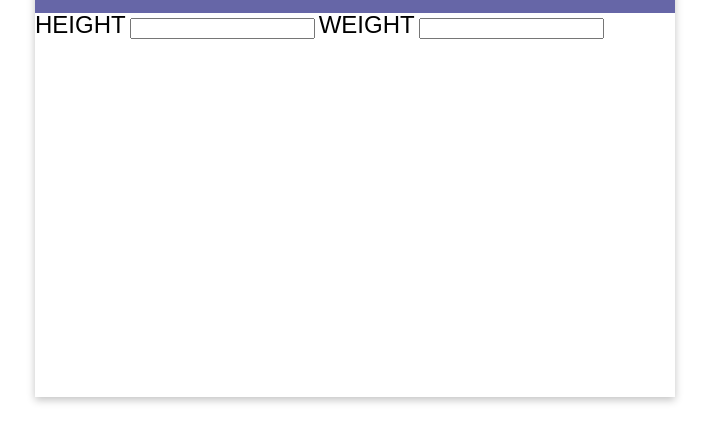
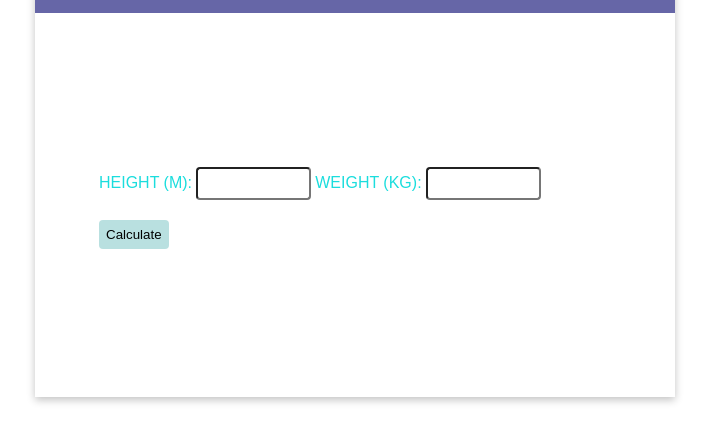
Before and after one commit to Muhammad-hdu-cpu/Projects, a plain HTML site: page BMI calculator/index.html in a window 1280 px wide. Shown: the part 203-644 px from the top of the page, without its empty margins (165-874 px from the left). Drawn offline with Linux system fonts and the light colour scheme.

Commit message:
The project is done

```diff
--- a/BMI calculator/index.html
+++ b/BMI calculator/index.html
@@ -13,10 +13,17 @@
       <div class="heading top-rounded">
         <h1>BMI Calculator</h1>
       </div>
-      <label class="label" for="height">Height</label>
-      <input id="height" name="height" class="input height" type="text">
-      <label class="label" for="weight">Weight</label>
-      <input id="weight" name="weight" class="input weight" type="text">
+      <div id="output" class="output">
+
+      </div>
+      <form id="bmiForm" class="input-field" onsubmit="calculateBMI(event)">
+        <label class="label" for="height">Height (m):</label>
+        <input id="height" name="height" class="input height" type="text" required />
+        <label class="label" for="weight">Weight (kg):</label>
+        <input id="weight" name="weight" class="input weight" type="number" required />
+        <button type="submit" id="submit-button" class="submit-button">Calculate</button>
+      </form>
     </div>
+    <script src="logic.js"></script>
   </body>
 </html>
--- /dev/null
+++ b/BMI calculator/logic.js
@@ -0,0 +1,32 @@
+function calculateBMI(event) {
+    event.preventDefault(); // Prevent form submission
+
+    // Get the input values
+    const height = parseFloat(document.getElementById('height').value);
+    const weight = parseFloat(document.getElementById('weight').value);
+
+    if (isNaN(height) || isNaN(weight)) {
+        alert('Please enter valid numbers for height and weight.');
+        return;
+    }
+
+    // Calculate BMI
+    const bmi = weight / (height ** 2);
+
+    // Update the output
+    const outputDiv = document.getElementById('output');
+    outputDiv.textContent = `Your BMI is ${bmi.toFixed(2)} (${getBMICategory(bmi)})`;
+}
+
+// Function to categorize BMI
+function getBMICategory(bmi) {
+    if (bmi < 18.5) {
+        return 'Underweight';
+    } else if (bmi >= 18.5 && bmi < 24.9) {
+        return 'Normal weight';
+    } else if (bmi >= 25 && bmi < 29.9) {
+        return 'Overweight';
+    } else {
+        return 'Obesity';
+    }
+}
--- a/BMI calculator/styles/style.css
+++ b/BMI calculator/styles/style.css
@@ -16,7 +16,32 @@
     font-family: 'Lucida Sans', 'Lucida Sans Regular', 'Lucida Grande', 'Lucida Sans Unicode', Geneva, Verdana, sans-serif;
 }
 .label{
-    font-size:1.5rem;
+    font-size:1rem;
     text-transform: uppercase;
     font-family: Arial, Helvetica, sans-serif;
+    color: rgb(27, 221, 221);
 }
+.input{
+    width: 20%;
+    padding: 7px;
+    border-radius: 4px;
+}
+.input-field{
+    margin-left: 5vw;
+    margin-top: 12vw;
+}
+.input-field .submit-button{
+    background-color: rgb(185, 224, 224);
+    border-radius: 4px;
+    padding: 7px;
+    display: block;
+    margin-top: 20px;
+    border: none;
+    cursor: pointer;
+}
+.output{
+    text-align: center;
+    color: rgb(51, 50, 50);
+    font-size: 2rem;
+    font-family: 'Trebuchet MS', 'Lucida Sans Unicode', 'Lucida Grande', 'Lucida Sans', Arial, sans-serif;
+}
```
Also changed, not shown: BMI calculator/UI.PNG (deleted), 1 other file.
